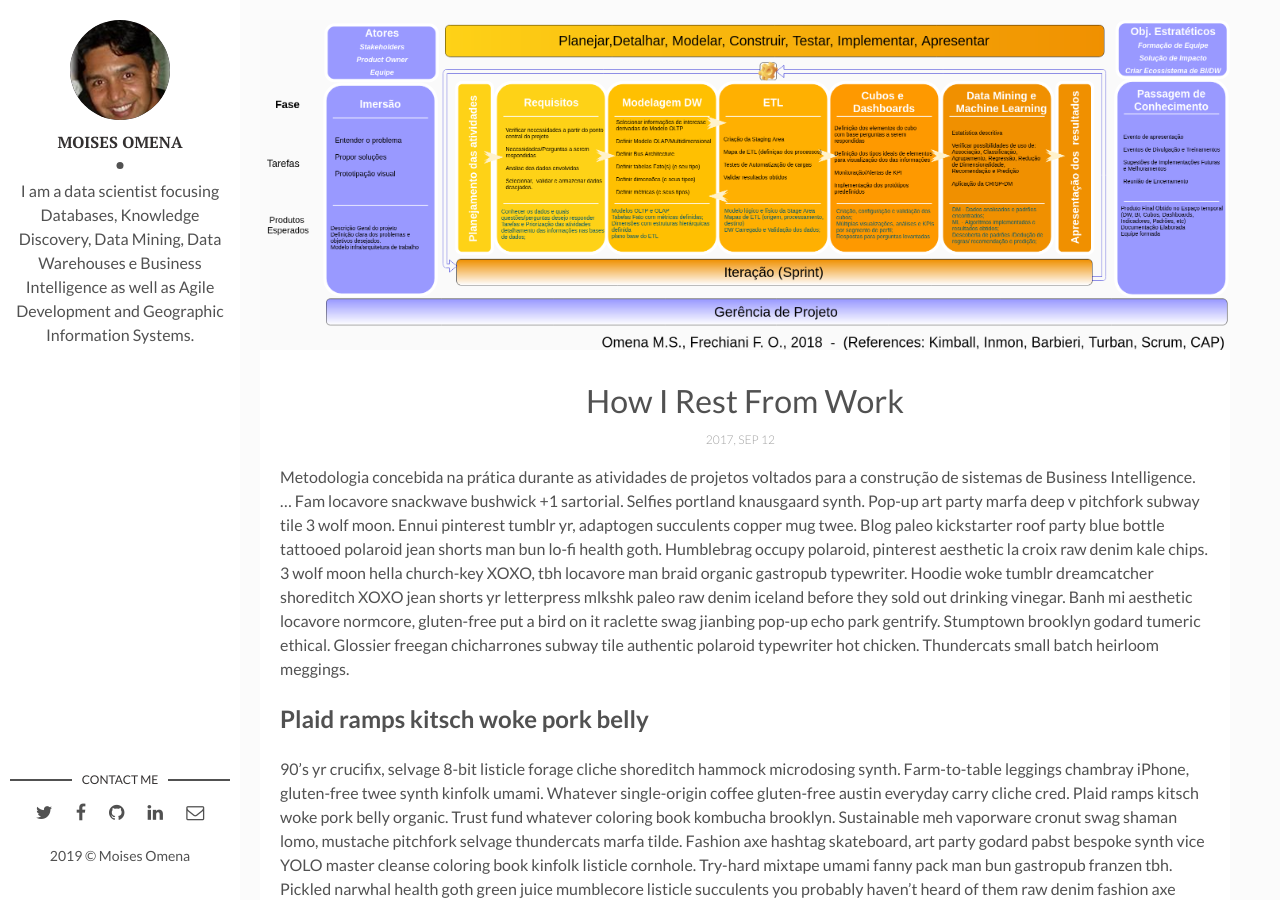
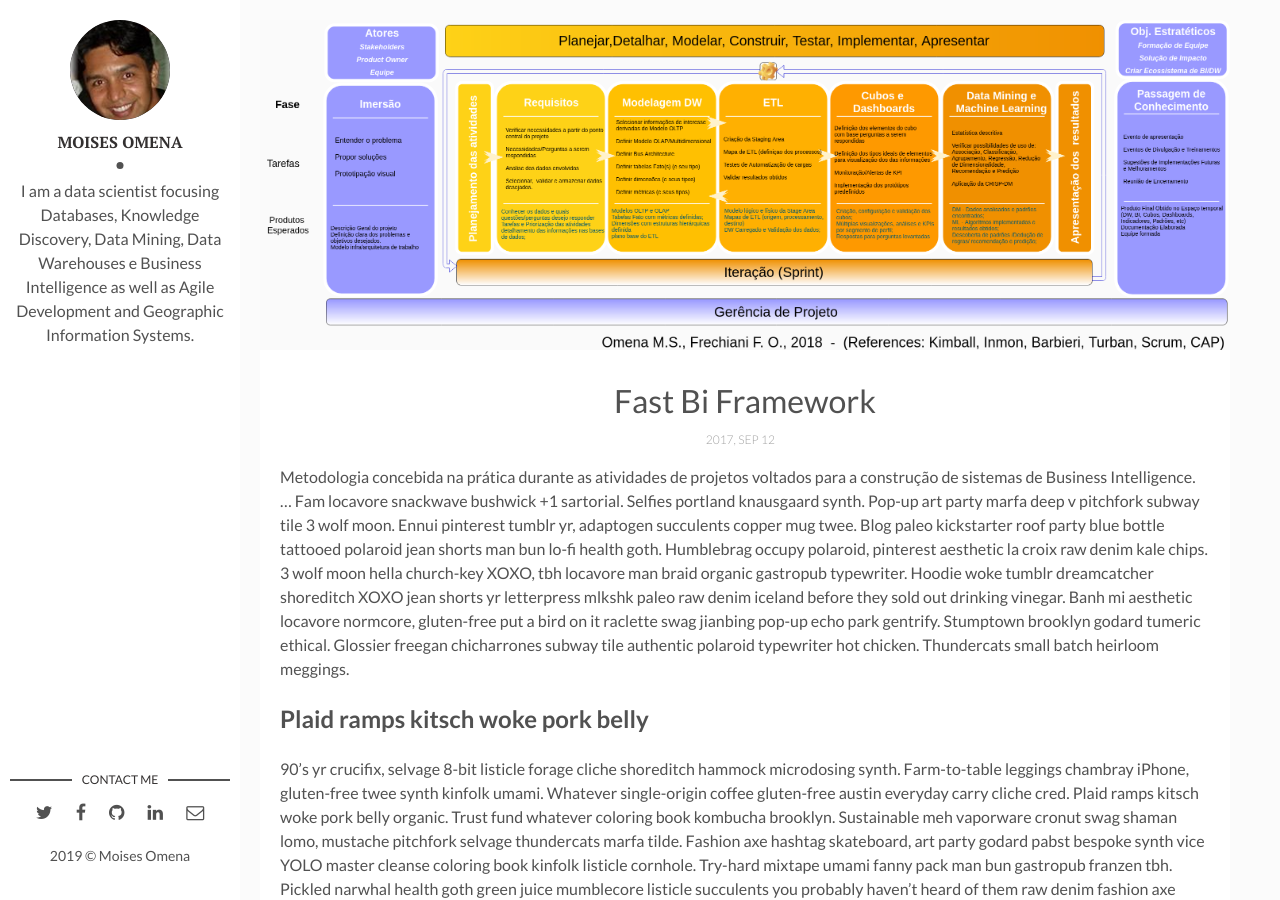
Before and after one commit to profmoisesomena/profmoisesomena.github.io, a Jekyll site: the page built from _posts/2017-04-06-how-i-rest-from-work.markdown, in a window 1280 px wide and 900 px high. Built offline with Jekyll 4.4.1, drawn with Linux system fonts in a browser that asks for light colours; comment, search, counter and statistics services are not loaded.

Commit message:
Update 2017-04-06-how-i-rest-from-work.markdown

```diff
--- a/_posts/2017-04-06-how-i-rest-from-work.markdown
+++ b/_posts/2017-04-06-how-i-rest-from-work.markdown
@@ -1,6 +1,6 @@
 ---
 layout: post
-title: How I Rest From Work
+title: Fast Bi Framework
 date: 2017-09-12 13:32:20 +0300
 description: You’ll find this post in your `_posts` directory. Go ahead and edit it and re-build the site to see your changes. # Add post description (optional)
 img: fast_bi_framework.png # Add image post (optional)
```
